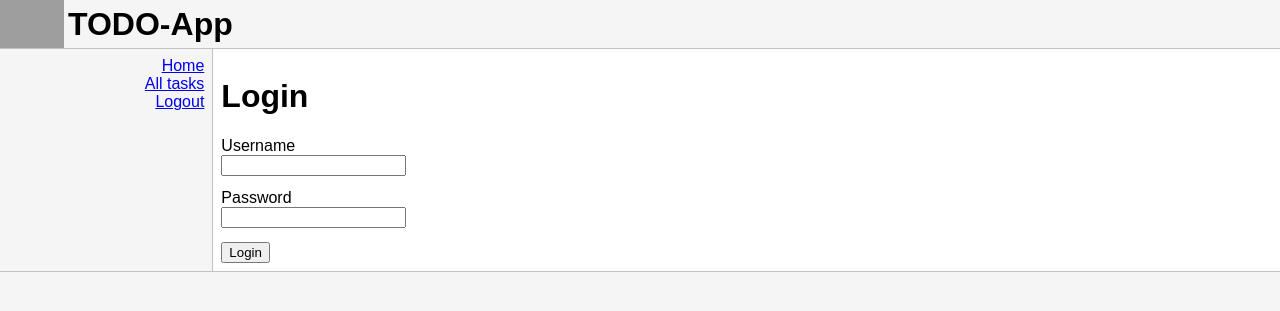
After one commit to mmerklinger/todo-app, a Python web app: template todo_app/templates/auth_login.html in a window 1280 px wide. The commit adds this page. Shown: the top 311 px of the page. Run offline with Jinja, Linux system fonts and the light colour scheme; the template is opened without the code that fills it, so the values that code supplies are empty; grey boxes are pictures that could not be loaded.

Commit message:
Add login template

```diff
--- a/todo_app/static/styles.css
+++ b/todo_app/static/styles.css
@@ -39,6 +39,26 @@ table, th, td {
 
 .task-box-actions {
     text-align: right;
+}
+
+/* authentication box */
+
+.auth-box {
+    display: flexbox;
+    flex-direction: row;
+}
+
+.auth-box-message-element {
+    box-sizing: border-box;
+    resize: none;
+    margin-bottom: 1em;
+    color: red;
+}
+
+.auth-box-form-element > input, textarea {
+    box-sizing: border-box;
+    resize: none;
+    margin-bottom: 1em;
 }
 
 /* grid */
--- /dev/null
+++ b/todo_app/templates/auth_login.html
@@ -0,0 +1,30 @@
+{% include 'header.html' %}
+                <h1>Login</h1>
+
+                <div class="auth-box">
+                    <div class="auth-box-message-element">
+                        {% with messages = get_flashed_messages() %}
+                            {% if messages %}
+                                {% for message in messages %}
+                                    <a>{{ message }}</a>
+                                {% endfor %}
+                            {% endif %}
+                        {% endwith %}
+                    </div>
+                    <form method="post">
+                        <div class="auth-box-form-element">
+                            <label for="username">Username</label>
+                            <br>
+                            <input type="text"name="username"></input>
+                        </div>
+                        <div class="auth-box-form-element">
+                            <label for="password">Password</label>
+                            <br>
+                            <input type="password" name="password"></input>
+                        </div>
+                        <div class="auth-box-form-element">
+                            <button type="submit">Login</button>
+                        </div>
+                    </form>
+                </div>
+{% include 'footer.html' %}
```
